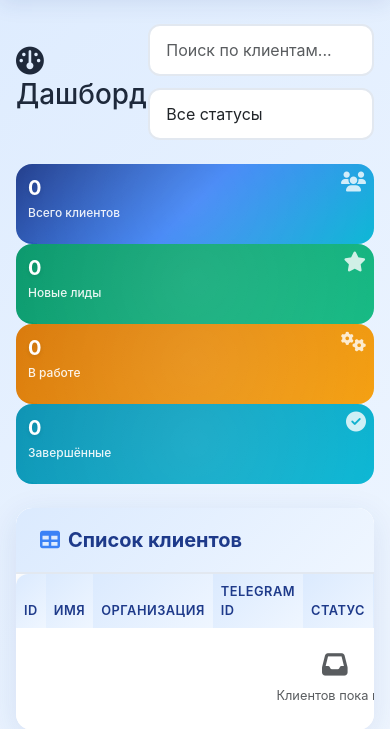
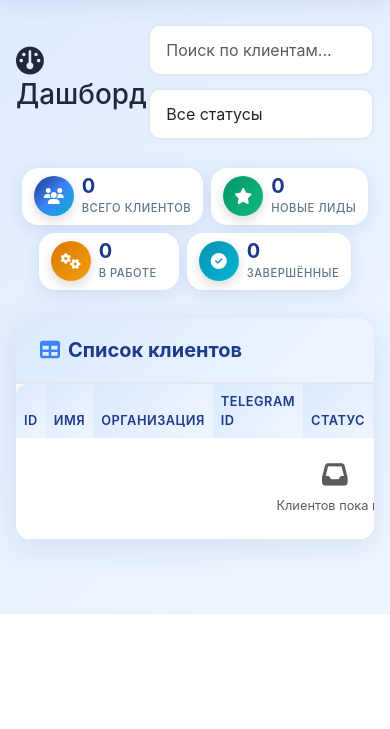
Before and after one commit to ntolkachev-gh/Clienterra-CRM, a Flask app: page / in a window 390 px wide. Shown: the part 230-959 px from the top of the page. After the commit the page ends 844 px from the top, so only its background shows below. Run offline with Flask 3, Linux system fonts and the light colour scheme; a user stored in the database is signed in; data that the repository does not hold is empty.

Commit message:
🎯 Заменены статистические карточки на компактные иконки
- Современный дизайн с круглыми иконками
- Компактное отображение статистики
- Адаптивность для всех размеров экранов
- Hover-эффекты и анимации

```diff
--- a/static/css/style.css
+++ b/static/css/style.css
@@ -96,7 +96,72 @@ main.container-fluid {
     padding: 1.5rem;
 }
 
-/* Статистические карточки */
+/* Статистические иконки */
+.stats-icons {
+    display: flex;
+    gap: 2rem;
+    justify-content: center;
+    align-items: center;
+    flex-wrap: wrap;
+    padding: 1rem 0;
+}
+
+.stat-icon {
+    display: flex;
+    align-items: center;
+    gap: 1rem;
+    padding: 1rem 1.5rem;
+    background: white;
+    border-radius: 16px;
+    box-shadow: 0 4px 16px var(--ocean-shadow);
+    transition: all 0.3s ease;
+    min-width: 200px;
+}
+
+.stat-icon:hover {
+    transform: translateY(-4px);
+    box-shadow: 0 8px 24px rgba(30, 58, 138, 0.15);
+}
+
+.icon-wrapper {
+    width: 60px;
+    height: 60px;
+    border-radius: 50%;
+    display: flex;
+    align-items: center;
+    justify-content: center;
+    color: white;
+    font-size: 1.5rem;
+    box-shadow: 0 4px 12px rgba(0, 0, 0, 0.15);
+    transition: all 0.3s ease;
+}
+
+.stat-icon:hover .icon-wrapper {
+    transform: scale(1.1);
+}
+
+.stat-info {
+    display: flex;
+    flex-direction: column;
+    gap: 0.25rem;
+}
+
+.stat-number {
+    font-size: 1.75rem;
+    font-weight: 700;
+    color: var(--ocean-primary);
+    line-height: 1;
+}
+
+.stat-label {
+    font-size: 0.875rem;
+    color: var(--ocean-text-light);
+    font-weight: 500;
+    text-transform: uppercase;
+    letter-spacing: 0.5px;
+}
+
+/* Старые статистические карточки (для совместимости) */
 .stats-card {
     background: var(--ocean-gradient);
     color: white;
@@ -378,6 +443,32 @@ main.container-fluid {
         height: 400px !important;
     }
 
+    /* Статистические иконки на мобильных */
+    .stats-icons {
+        gap: 1rem;
+        padding: 0.5rem 0;
+    }
+
+    .stat-icon {
+        padding: 0.75rem 1rem;
+        min-width: 160px;
+        gap: 0.75rem;
+    }
+
+    .icon-wrapper {
+        width: 50px;
+        height: 50px;
+        font-size: 1.25rem;
+    }
+
+    .stat-number {
+        font-size: 1.5rem;
+    }
+
+    .stat-label {
+        font-size: 0.75rem;
+    }
+
     .stats-card {
         padding: 1rem;
         min-height: 100px;
@@ -425,6 +516,32 @@ main.container-fluid {
     .btn {
         padding: 0.5rem 1rem;
         font-size: 0.875rem;
+    }
+
+    /* Статистические иконки на маленьких экранах */
+    .stats-icons {
+        gap: 0.5rem;
+        padding: 0.25rem 0;
+    }
+
+    .stat-icon {
+        padding: 0.5rem 0.75rem;
+        min-width: 140px;
+        gap: 0.5rem;
+    }
+
+    .icon-wrapper {
+        width: 40px;
+        height: 40px;
+        font-size: 1rem;
+    }
+
+    .stat-number {
+        font-size: 1.25rem;
+    }
+
+    .stat-label {
+        font-size: 0.7rem;
     }
 
     .stats-card {
--- a/templates/dashboard.html
+++ b/templates/dashboard.html
@@ -18,47 +18,46 @@
 
 <!-- Статистика -->
 <div class="row mb-4">
-    <div class="col-md-3">
-        <div class="stats-card">
-            <div class="d-flex justify-content-between">
-                <div>
-                    <h4>{{ clients|length }}</h4>
-                    <p>Всего клиентов</p>
-                </div>
+    <div class="col-12">
+        <div class="stats-icons">
+            <div class="stat-icon">
+                <div class="icon-wrapper bg-primary">
                     <i class="fas fa-users"></i>
                 </div>
+                <div class="stat-info">
+                    <span class="stat-number">{{ clients|length }}</span>
+                    <span class="stat-label">Всего клиентов</span>
                 </div>
             </div>
-    <div class="col-md-3">
-        <div class="stats-card" style="background: linear-gradient(135deg, #059669 0%, #10b981 100%);">
-            <div class="d-flex justify-content-between">
-                <div>
-                    <h4>{{ clients|selectattr('status', 'equalto', 'новый')|list|length }}</h4>
-                    <p>Новые лиды</p>
-                </div>
+
+            <div class="stat-icon">
+                <div class="icon-wrapper bg-success">
                     <i class="fas fa-star"></i>
                 </div>
+                <div class="stat-info">
+                    <span class="stat-number">{{ clients|selectattr('status', 'equalto', 'новый')|list|length }}</span>
+                    <span class="stat-label">Новые лиды</span>
                 </div>
             </div>
-    <div class="col-md-3">
-        <div class="stats-card" style="background: linear-gradient(135deg, #d97706 0%, #f59e0b 100%);">
-            <div class="d-flex justify-content-between">
-                <div>
-                    <h4>{{ clients|selectattr('status', 'equalto', 'в работе')|list|length }}</h4>
-                    <p>В работе</p>
-                </div>
+
+            <div class="stat-icon">
+                <div class="icon-wrapper bg-warning">
                     <i class="fas fa-cogs"></i>
                 </div>
+                <div class="stat-info">
+                    <span class="stat-number">{{ clients|selectattr('status', 'equalto', 'в работе')|list|length }}</span>
+                    <span class="stat-label">В работе</span>
                 </div>
             </div>
-    <div class="col-md-3">
-        <div class="stats-card" style="background: linear-gradient(135deg, #0891b2 0%, #06b6d4 100%);">
-            <div class="d-flex justify-content-between">
-                <div>
-                    <h4>{{ clients|selectattr('status', 'equalto', 'завершён')|list|length }}</h4>
-                    <p>Завершённые</p>
+
+            <div class="stat-icon">
+                <div class="icon-wrapper bg-info">
+                    <i class="fas fa-check-circle"></i>
                 </div>
-                <i class="fas fa-check-circle"></i>
+                <div class="stat-info">
+                    <span class="stat-number">{{ clients|selectattr('status', 'equalto', 'завершён')|list|length }}</span>
+                    <span class="stat-label">Завершённые</span>
+                </div>
             </div>
         </div>
     </div>
```
Lines whose indentation alone changed are shown as unchanged.
